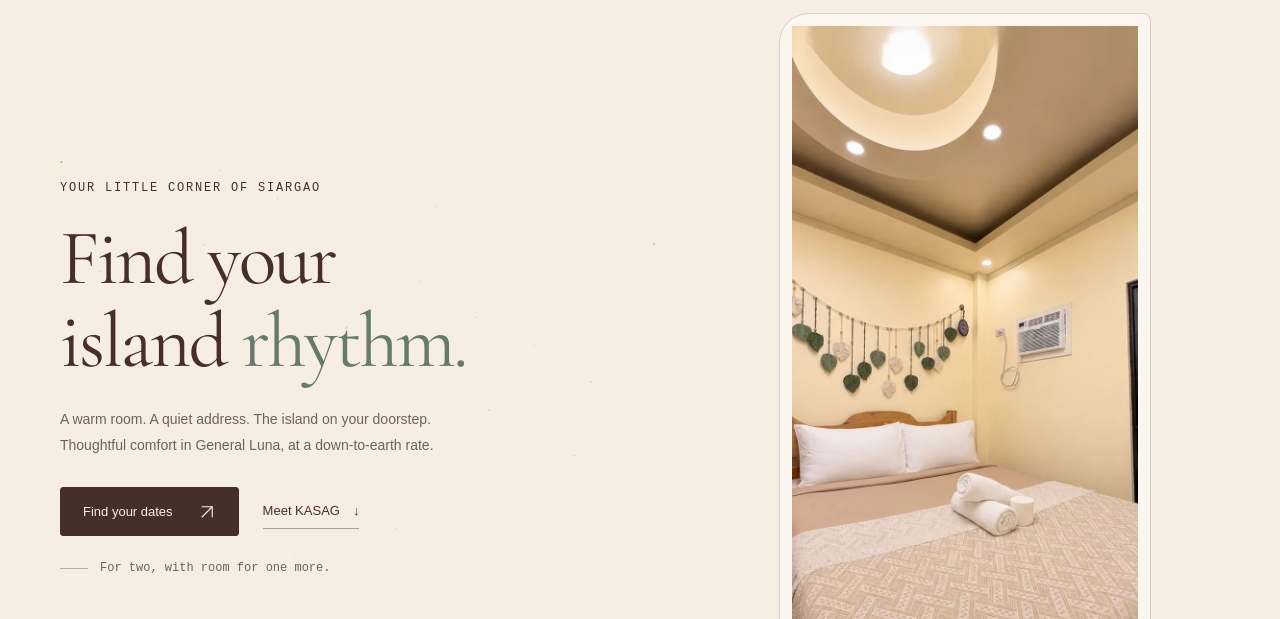
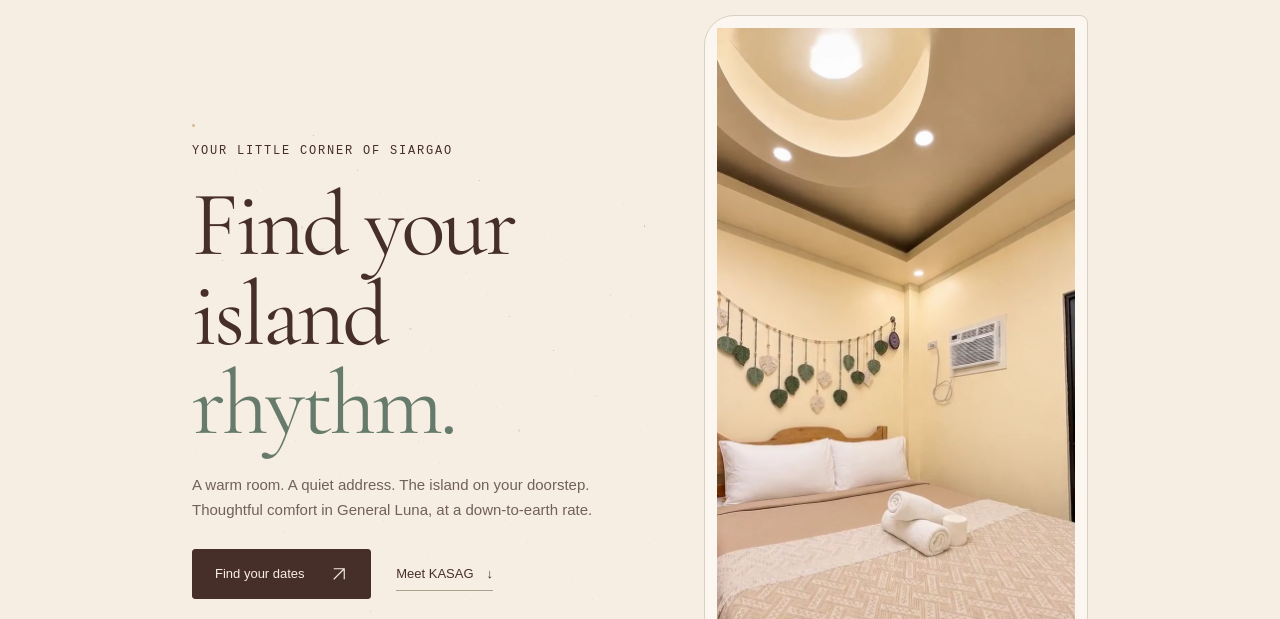
Before and after one commit to jagab1337-bit/mooncrab, a website built with Vite: page index.html in a window 1280 px wide. Shown: the part 106-725 px from the top of the page. Built offline with nearby package versions, Linux system fonts and the light colour scheme; files whose address does not match are found by name; a web font is replaced by a local one.

Commit message:
Rebalance the desktop Moon Crab hero

```diff
--- a/src/style.css
+++ b/src/style.css
@@ -313,17 +313,37 @@ img { max-width: 100%; }
   .day:not(:disabled):not(.selected):hover { border-color: var(--sage); }
 }
 @media(min-width:1051px) {
-  .hero { max-width: 1160px; grid-template-columns: minmax(0,1.2fr) minmax(0,1fr); }
-  .hero-art { width: min(100%, clamp(345px, 29vw, 390px)); }
+  .hero {
+    max-width: clamp(830px, 70vw, 1040px);
+    grid-template-columns: minmax(0, 1fr) clamp(345px, 30vw, 420px);
+    column-gap: clamp(38px, 3.6vw, 58px);
+    padding-block: clamp(28px, 2.8vw, 44px);
+  }
+  .hero-art { width: 100%; }
+  .hero h1 {
+    font-size: clamp(80px, 7.2vw, 112px);
+    line-height: .97;
+    letter-spacing: -.035em;
+  }
+  .hero-description { max-width: 54ch; font-size: clamp(15px, 1.14vw, 17px); line-height: 1.72; text-wrap: pretty; }
+  .hero-actions { gap: clamp(18px, 2vw, 30px); margin-top: 26px; }
+  .hero-actions .button { min-height: 50px; }
+  .hero-note>span { background: var(--gold-ink); }
   .pickup-photo { min-height:clamp(345px,25vw,580px); }
   .pickup-copy { align-self:center; }
   .location-map { height:clamp(390px,27vw,620px); }
   .social-images img { height:clamp(280px,22vw,500px); }
 }
+@media (min-width: 1051px) and (prefers-reduced-motion: no-preference) {
+  .hero-copy, .hero-art { animation: hero-arrive 460ms var(--motion-ease) backwards; }
+  .hero-copy { --hero-entry-offset: 6px; }
+  .hero-art { animation-delay: 65ms; }
+}
+@keyframes hero-arrive {
+  from { opacity: .68; transform: translateY(var(--hero-entry-offset, 0px)); }
+  to { opacity: 1; transform: translateY(0); }
+}
 @media(min-width:1600px) {
-  .hero { padding-block:40px; }
-  .hero h1 { font-size:clamp(88px,5.8vw,120px); }
-  .hero-description { max-width:480px; font-size:16px; }
   .room-copy>p:not(.room-lead), .location-copy>p:not(.eyebrow), .social-grid p:not(.eyebrow) { max-width:65ch; font-size:16px; }
   .pickup-copy>p:not(.eyebrow), .service-grid p:not(.eyebrow), .faq details>div { max-width:70ch; font-size:15px; }
   .booking-layout { grid-template-columns:minmax(320px,1fr) minmax(0,2fr); }
```
